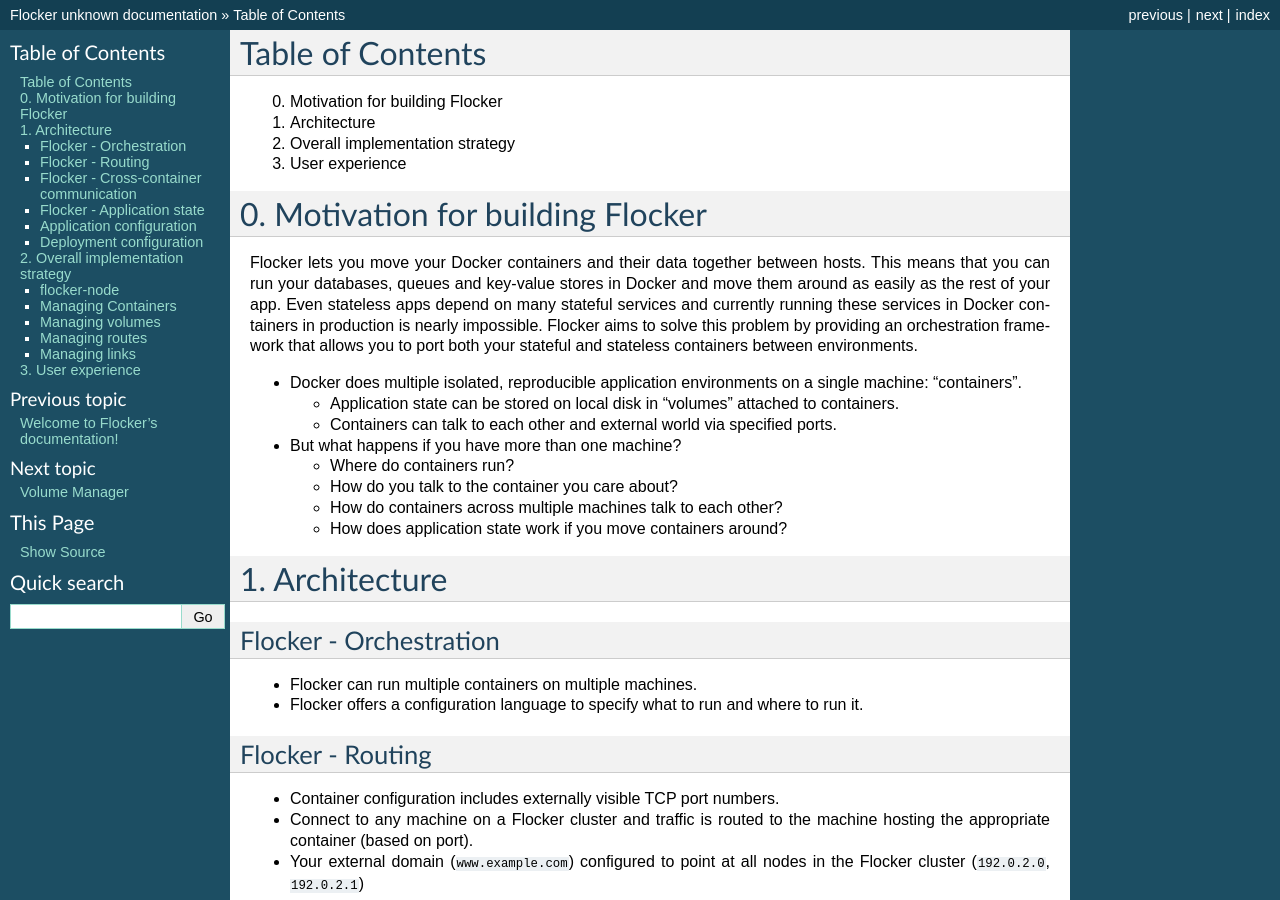
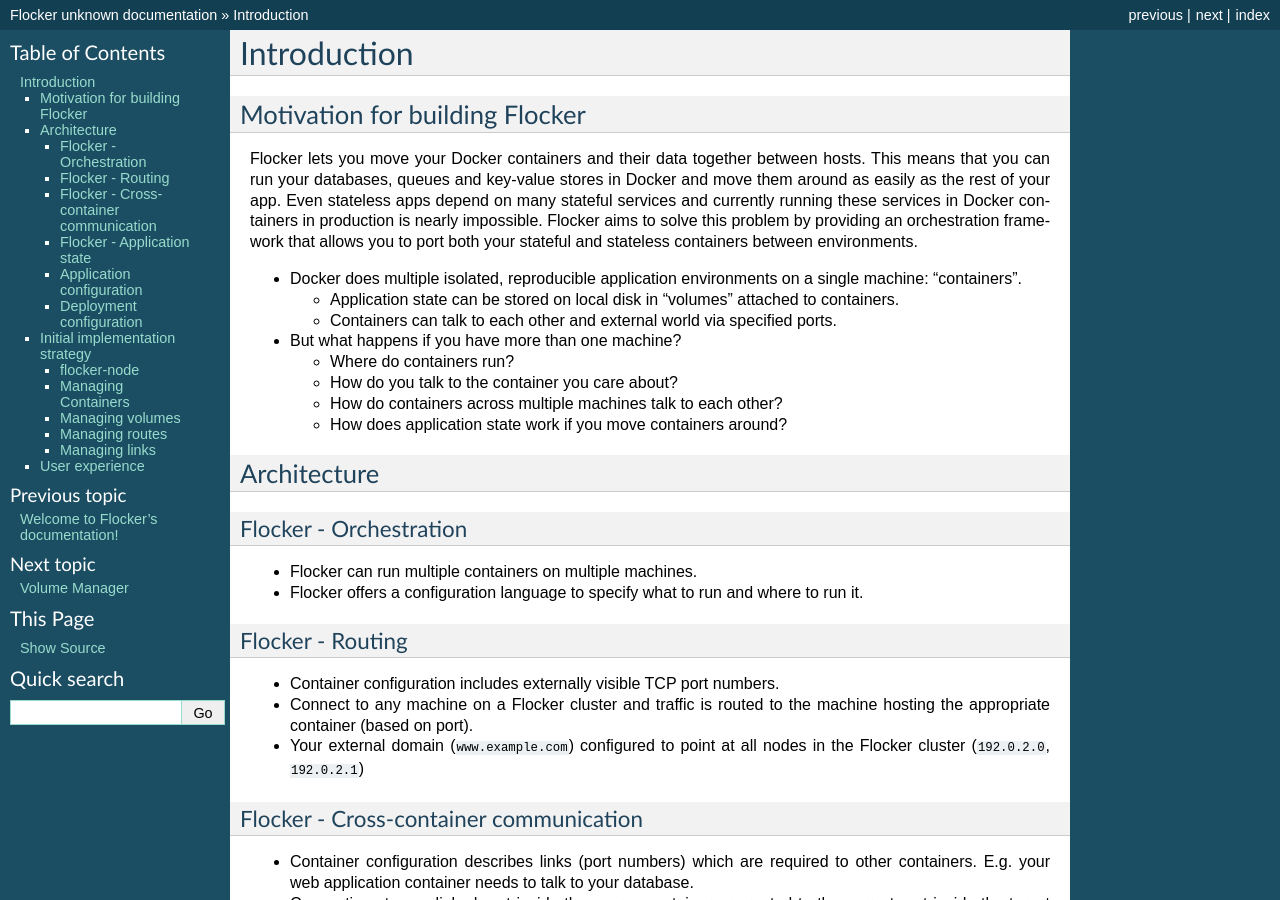
Before and after one commit to ClusterHQ/flocker, a Sphinx documentation site: the page built from docs/flocker-intro/index.rst, in a window 1280 px wide and 900 px high. Built offline with Sphinx 7.4.7, drawn with Linux system fonts in a browser that asks for light colours; some of the changed text lies outside the part shown.

Commit message:
Fix some titles in the intro document, for better table of contents.

```diff
--- a/docs/flocker-intro/index.rst
+++ b/docs/flocker-intro/index.rst
@@ -1,14 +1,9 @@
-Table of Contents
-=================
+============
+Introduction
+============
 
-0. Motivation for building Flocker
-1. Architecture
-2. Overall implementation strategy
-3. User experience
-
-
-0. Motivation for building Flocker
-==================================
+Motivation for building Flocker
+===============================
 Flocker lets you move your Docker containers and their data together between hosts.
 This means that you can run your databases, queues and key-value stores in Docker and move them around as easily as the rest of your app.
 Even stateless apps depend on many stateful services and currently running these services in Docker containers in production is nearly impossible.
@@ -27,8 +22,8 @@
   * How do containers across multiple machines talk to each other?
   * How does application state work if you move containers around?
 
-1. Architecture
-===============
+Architecture
+============
 
 Flocker - Orchestration
 -----------------------
@@ -91,8 +86,8 @@
 * Reacting to changes to this configuration is the primary focus of Flocker 0.1.
 
 
-2. Overall implementation strategy
-==================================
+Initial implementation strategy
+===============================
 
 * Don't Panic.
 * This is the 0.1 approach.
@@ -170,8 +165,8 @@
 * Geard is told to proxy connections to that port inside the container to localhost on the machine hosting that container.
 * The routes code makes ensures the connection is then proxy to the machine hosting the target container.
 
-3. User experience
-==================
+User experience
+===============
 
 * Flocker provides a command-line interface for manually deploying or re-deploying containers across machines.
 * The tool operates on two distinct pieces of configuration:
```
